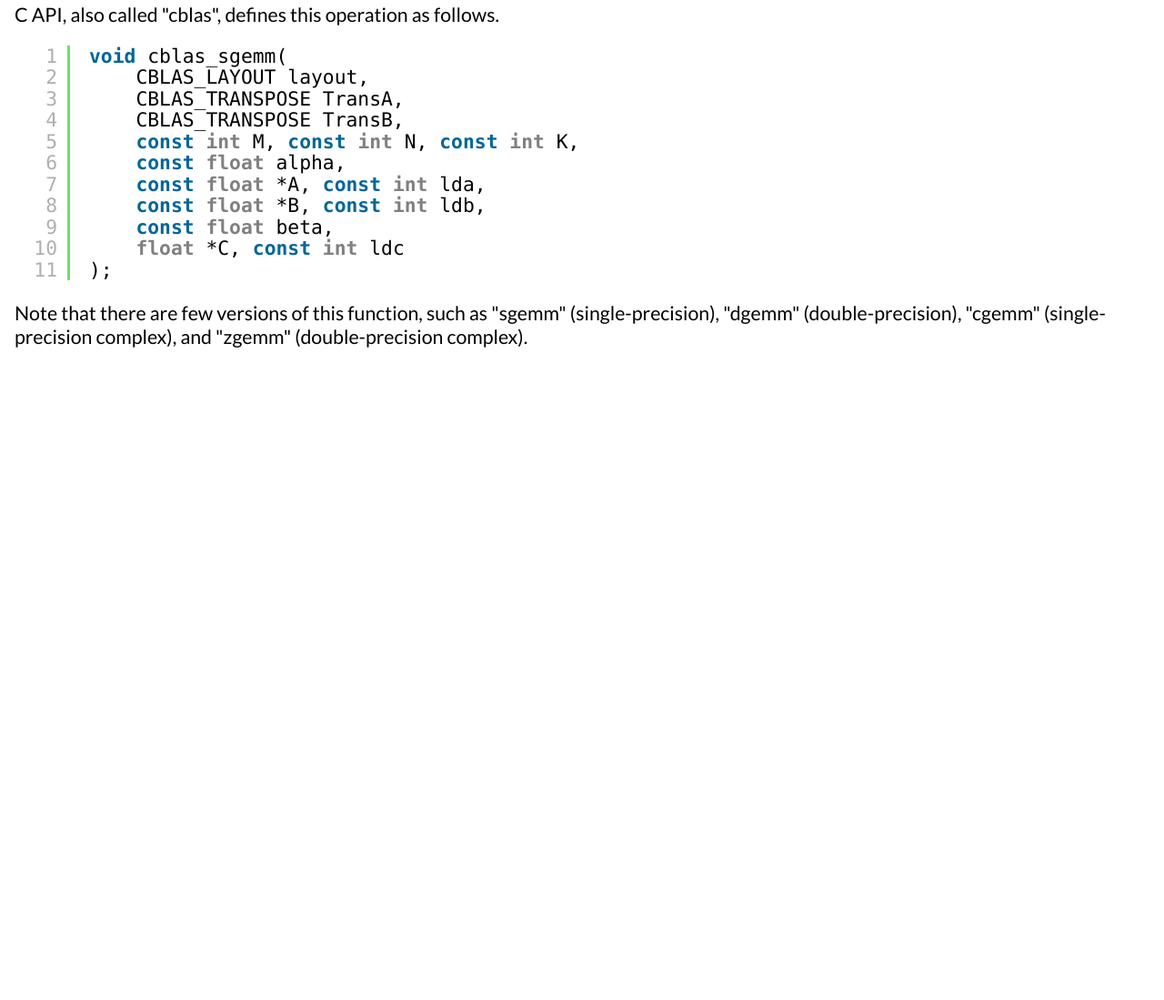
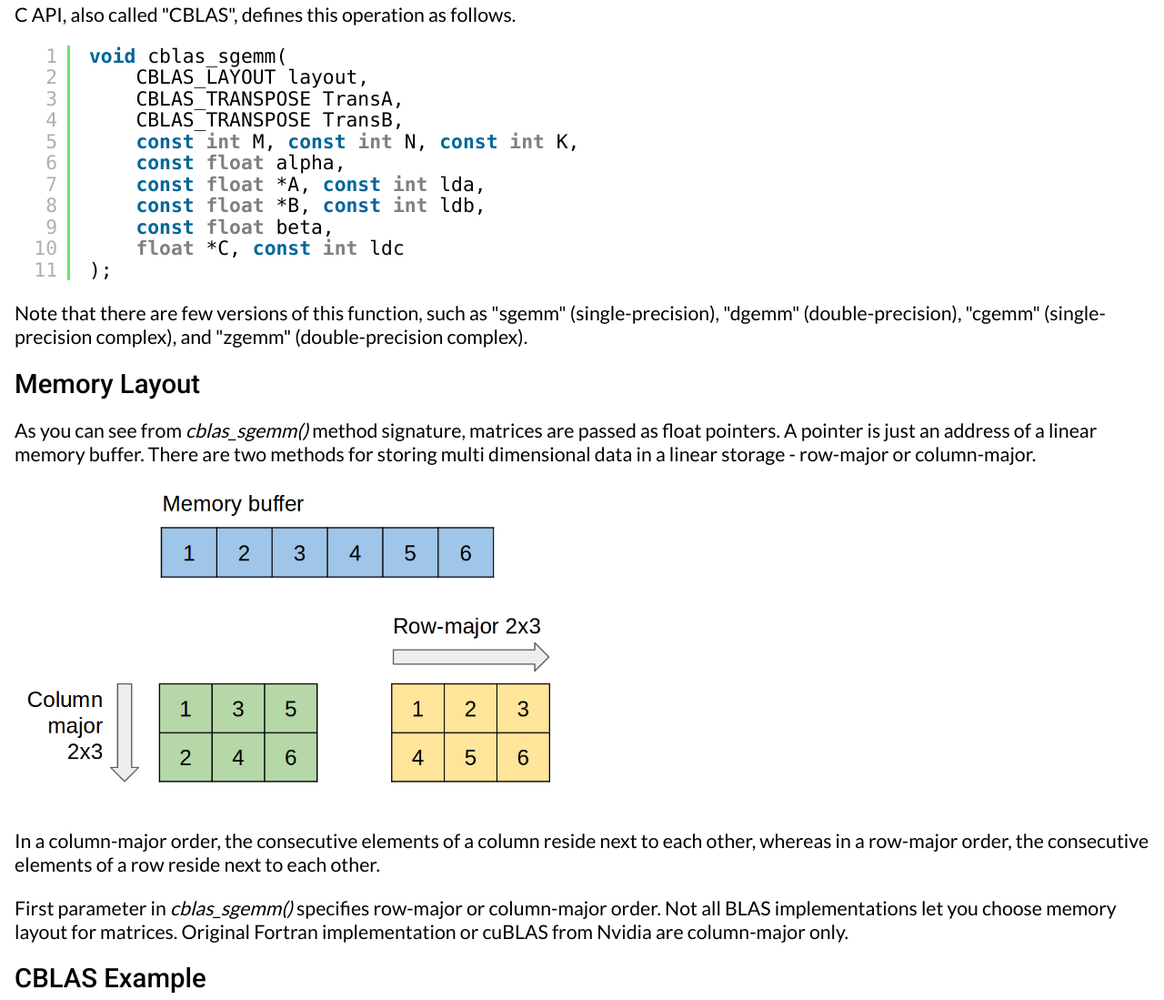
Before and after one commit to ccchem/ccchem.github.io, a plain HTML site: page ML/blas.html in a window 1280 px wide. Shown: the part 656-1755 px from the top of the page at 91% size. Before the commit the page ends 1061 px from the top, so only its background shows below. Drawn offline with Linux system fonts and the light colour scheme.

Commit message:
more text

```diff
--- a/ML/blas.html
+++ b/ML/blas.html
@@ -57,7 +57,7 @@ Let's explore "general matrix multiplication" (gemm) API.
 </p>
 
 
-<h2>Gemm</h2>
+<h2>GEMM</h2>
 
 <p>
 The "gemm" operation is defined as
@@ -80,7 +80,7 @@ Where
 </ul>
 
 <p>
-C API, also called "cblas", defines this operation as follows.
+C API, also called "CBLAS", defines this operation as follows.
 </p>
 
 <script type="syntaxhighlighter" class="brush: cpp"><![CDATA[
@@ -101,8 +101,33 @@ void cblas_sgemm(
 Note that there are few versions of this function, such as "sgemm" (single-precision),
 "dgemm" (double-precision), "cgemm" (single-precision complex), and
 "zgemm" (double-precision complex).
+</p>
 
+
+<h2>Memory Layout</h2>
+<p>
+As you can see from <i>cblas_sgemm()</i> method signature, matrices are passed
+as float pointers. A pointer is just an address of a linear memory buffer.
+There are two methods for storing multi dimensional data in a linear storage -
+row-major or column-major.
 </p>
+
+<img src="img/blas-layout.png" width="50%">
+
+<p>
+In a column-major order, the consecutive elements of a column reside next to
+each other, whereas in a row-major order, the consecutive elements of a row reside next to each other.
+</p>
+
+<p>
+First parameter in <i>cblas_sgemm()</i> specifies row-major or column-major order.
+Not all BLAS implementations let you choose memory layout for matrices.
+Original Fortran implementation or cuBLAS from Nvidia are column-major only.
+</p>
+
+<h2>CBLAS Example</h2>
+
+<img src="img/blas-mult1.png" width="70%">
 
 
 </div>
```
Also changed, not shown: ML/img/blas-layout.png (added), ML/img/blas-mult1.png (added).
